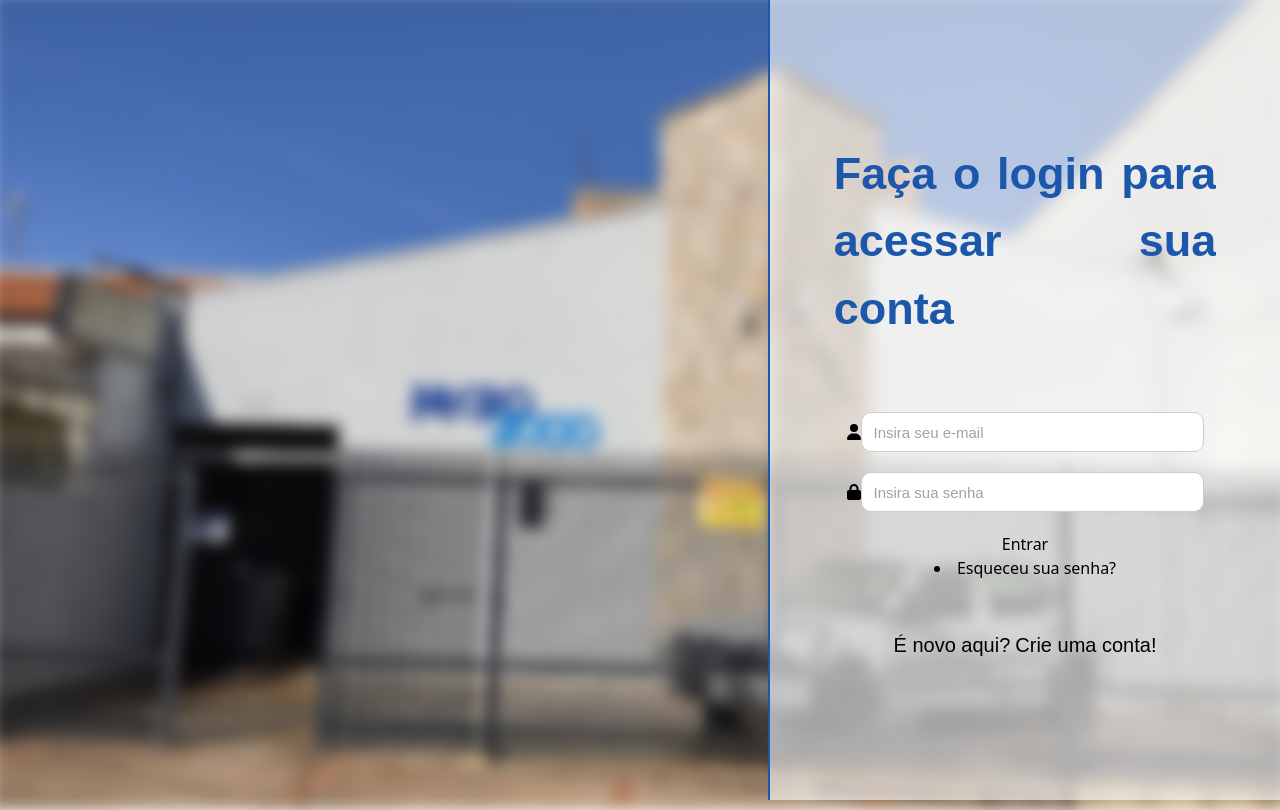
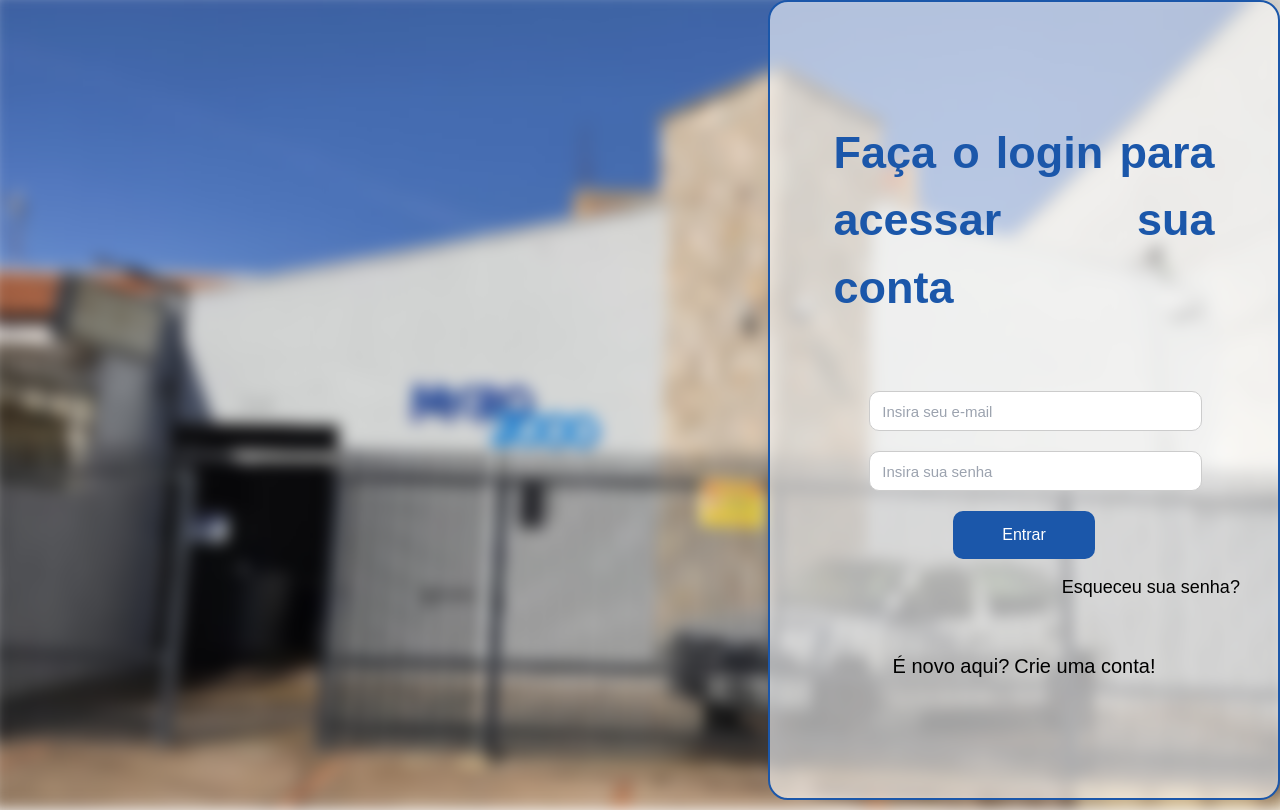
Before and after one commit to hidekizan/ProjetoMicro2000, a React (Create React App) app: page /login in a window 1280 px wide. Built offline with nearby package versions, Linux system fonts and the light colour scheme.

Commit message:
alteracoes

```diff
--- a/package.json
+++ b/package.json
@@ -9,6 +9,8 @@
     "@testing-library/jest-dom": "^6.6.3",
     "@testing-library/react": "^16.3.0",
     "@testing-library/user-event": "^13.5.0",
+    "lucide": "^0.525.0",
+    "lucide-react": "^0.525.0",
     "react": "^19.1.0",
     "react-dom": "^19.1.0",
     "react-router-dom": "^7.6.0",
--- a/src/components/Footer/footer.css
+++ b/src/components/Footer/footer.css
@@ -1,14 +1,18 @@
 .footer-area {
   width: 100%;
-    padding: 48px 40px 32px 131px;
+  padding: 48px 40px 32px 40px;
   display: flex;
   flex-direction: column;
-    border-top: 1px solid black;
+  border-top: 1px solid #ddd;
   margin-top: 60px;
+  background-color: #f9f9f9;
+  font-family: 'Cal Sans', sans-serif;
 }
 
 .footer-content {
   width: 100%;
+  max-width: 1200px;
+  margin: 0 auto;
 }
 
 .footer-row {
@@ -18,8 +22,8 @@
 
 .flex-row {
   display: flex;
-    flex-direction: row;
   flex-wrap: wrap;
+  justify-content: space-between;
 }
 
 .flex-col {
@@ -30,60 +34,45 @@
 .footer-col {
   display: flex;
   flex-direction: column;
-    width: 180px;
-    font-weight: lighter;
+  min-width: 200px;
+  font-weight: 300;
 }
 
 .col-title {
-    font-size: 20px;
-    line-height: 1.41;
-    font-weight: 400;
-    color: #32312d;
-    margin-bottom: 2.4rem;
+  font-size: 22px;
+  font-weight: 600;
+  color: #222;
+  margin-bottom: 20px;
 }
 
 .footer-col ul {
   display: flex;
   flex-direction: column;
-    gap: 12px;
+  gap: 8px;
   list-style: none;
   padding: 0;
   margin: 0;
 }
 
-  .footer-col li {
-    margin-bottom: 20px;
-    list-style-type: none;
+.footer-col li a {
+  font-size: 15px;
+  color: #666;
+  text-decoration: none;
+  transition: color 0.3s;
 }
 
-  .footer-col li a {
-    font-size: 14px;
-    padding: 8px 0;
-    color: #838383;
-    text-decoration: none;
-    display: inline-block;
-  }
-
-  .footer-col a {
-    text-decoration: none;
-    color: black;
-    display: flex;
-  }
-
-  .footer-col i {
-    font-size: 36px;
-    margin-right: 12px;
+.footer-col li a:hover {
+  color: #000;
 }
 
 .separator {
   width: 100%;
   height: 1px;
-    background-color: rgba(0, 0, 0, 0.98);
+  background-color: #ddd;
   margin: 32px 0;
 }
 
 .footer-row.flex-col {
-    display: flex;
   justify-content: center;
   align-items: center;
   text-align: center;
@@ -91,17 +80,19 @@
 
 .footer-meio {
   font-size: 14px;
-    color: #555;
+  color: #777;
   padding-top: 10px;
 }
 
 .endereco-mapa {
-    display: flex;
-    padding-left: 282px;
+  flex: 1;
+  min-width: 300px;
+  margin-top: 24px;
 }
 
 .endereco-mapa iframe {
-    max-width: 100%;
-    height: auto;
+  width: 100%;
+  height: 300px;
   border: 0;
+  border-radius: 8px;
 }
--- a/src/components/Header/header.css
+++ b/src/components/Header/header.css
@@ -6,9 +6,9 @@
 }
 
 .header-container {
-  font-family: 'Inter', 'Segoe UI', Tahoma, Geneva, Verdana, sans-serif;
-  box-shadow: 0 4px 10px rgba(0, 0, 0, 0.1);
-  background-color: #fff;
+  font-family: 'Inter', sans-serif;
+  box-shadow: 0 2px 8px rgba(0, 0, 0, 0.08);
+  background-color: #ffffff;
   position: sticky;
   top: 0;
   z-index: 1000;
@@ -18,12 +18,13 @@
   display: flex;
   justify-content: space-between;
   align-items: center;
-  padding: 15px 30px;
+  padding: 16px 40px;
   flex-wrap: wrap;
+  gap: 20px;
 }
 
 .logo img {
-  width: 180px;
+  width: 160px;
   transition: transform 0.3s ease;
 }
 
@@ -35,11 +36,10 @@
   display: flex;
   flex: 1;
   max-width: 500px;
-  margin: 0 30px;
   border: 1px solid #ccc;
   border-radius: 8px;
+  background-color: #f3f3f3;
   overflow: hidden;
-  background-color: #f9f9f9;
 }
 
 .input-busca {
@@ -48,28 +48,25 @@
 
 .search-key {
   width: 100%;
-  padding: 10px;
+  padding: 12px;
+  font-size: 14px;
+  color: #333;
+  background: transparent;
   border: none;
   outline: none;
-  background: transparent;
-  font-family: 'Inter', sans-serif;
-  font-size: 14px;
-  color: #333;
 }
 
 .bt-search {
-  padding: 10px 16px;
-  background-color: #007BFF;
+  padding: 12px 20px;
+  background-color: #0056b3;
   color: #fff;
+  font-weight: 500;
   cursor: pointer;
-  border: none;
   transition: background-color 0.3s ease;
-  font-family: 'Inter', sans-serif;
-  font-weight: 500;
 }
 
 .bt-search:hover {
-  background-color: #0056b3;
+  background-color: #00408e;
 }
 
 .home-entrar {
@@ -79,65 +76,81 @@
 
 .link-home {
   display: flex;
+  gap: 24px;
   list-style: none;
-  gap: 30px;
+  font-size: 14px;
   font-weight: 500;
-  font-size: 14px;
-  font-family: 'Inter', sans-serif;
 }
 
 .link-home li {
   cursor: pointer;
   padding: 8px 16px;
-  border-radius: 20px;
+  border-radius: 16px;
   transition: all 0.3s ease;
 }
 
 .link-home li:hover {
   background-color: #0056b3;
-  color: white;
+  color: #fff;
 }
 
 .section-2 {
   display: flex;
   justify-content: center;
   background-color: #0056b3;
-  padding: 10px 0;
+  padding: 12px 0;
+  flex-wrap: wrap;
 }
 
 .ul-section {
-  color: white;
+  color: #ffffff;
   font-weight: 600;
-  font-size: 16px;
-  padding: 10px 20px;
+  font-size: 15px;
+  padding: 10px 18px;
+  border-radius: 5px;
   cursor: pointer;
-  border-radius: 5px;
-  transition: background-color 0.3s ease;
-  font-family: 'Inter', sans-serif;
+  transition: all 0.3s ease;
 }
 
 .ul-section:hover {
-  background-color: white;
+  background-color: #ffffff;
   color: #0056b3;
 }
 
 @media (max-width: 768px) {
   .section-1 {
     flex-direction: column;
-    align-items: flex-start;
-    gap: 15px;
+    align-items: stretch;
+    padding: 16px 20px;
+  }
+
+  .logo {
+    display: flex;
+    justify-content: center;
+    width: 100%;
   }
 
   .search-bar {
     width: 100%;
   }
 
+  .home-entrar {
+    justify-content: center;
+    width: 100%;
+  }
+
   .link-home {
-    gap: 20px;
+    justify-content: center;
+    gap: 16px;
+  }
+
+  .section-2 {
+    gap: 8px;
+    padding: 10px;
   }
 
   .ul-section {
     font-size: 14px;
-    padding: 8px 12px;
+    padding: 8px 14px;
   }
 }
--- a/src/pages/Login.jsx
+++ b/src/pages/Login.jsx
@@ -1,35 +1,10 @@
-import React, { useState } from 'react';
-import { useNavigate } from 'react-router-dom';
-import { login } from '../utils/storage';
-import { users } from '../data/users-constants';
-import '../pagescss/Login.css';
-import { FontAwesomeIcon } from '@fortawesome/react-fontawesome';
-import { faUser, faLock } from '@fortawesome/free-solid-svg-icons';
+import React from "react";
+import "../pagescss/Login.css"; // importa seu CSS
 
-function Login() {
-  const [email, setEmail] = useState('');
-  const [senha, setSenha] = useState('');
-  const [error, setError] = useState('');
-  const navigate = useNavigate();
-
-  function handleLogin() {
-    const userFound = users.find(user => user.email === email);
-    if (userFound) {
-      const match = senha === userFound.senha;
-      if (match) {
-        setError('');
-        login(JSON.stringify(userFound));
-        navigate('/painel');
-        return;
-      }
-      setError('Senha inválida');
-      return;
-    }
-    setError('Usuário não encontrado');
-  }
-
+const Login = () => {
   return (
-    <main className="login-main">
+    <div className="body-login">
+      <main>
         <section className="main-section">
           <div className="div-h1">
             <h1 className="texto-h1">
@@ -38,48 +13,47 @@ function Login() {
           </div>
 
           <div className="div-input">
-          <FontAwesomeIcon icon={faUser} />
+            <i className="fa-solid fa-user"></i>
             <input
               type="text"
               placeholder="Insira seu e-mail"
               required
               autoComplete="off"
-            value={email}
-            onChange={(e) => setEmail(e.target.value)}
             />
           </div>
 
           <div className="div-input">
-          <FontAwesomeIcon icon={faLock} />
+            <i className="fa-solid fa-lock"></i>
             <input
-            type="password"
+              type="text"
               placeholder="Insira sua senha"
               required
               autoComplete="off"
-            value={senha}
-            onChange={(e) => setSenha(e.target.value)}
             />
           </div>
 
           <div className="div-input">
-          <button className="btn-entrar" type="button" onClick={handleLogin}>
+            <button className="btn-entrar" type="button">
               Entrar
             </button>
           </div>
 
-        {error && <div className="error-message">{error}</div>}
-
           <div className="senha">
-          <li><a href="#">Esqueceu sua senha?</a></li>
+            <li>
+              <a href="#">Esqueceu sua senha?</a>
+            </li>
           </div>
 
           <div className="conta">
             <div>É novo aqui?</div>
-          <li><a href="#">Crie uma conta!</a></li>
+            <li>
+              <a href="#">Crie uma conta!</a>
+            </li>
           </div>
         </section>
       </main>
+    </div>
   );
-}
+};
 
 export default Login;
--- a/src/pages/Sobre.jsx
+++ /dev/null
@@ -1,10 +0,0 @@
-function Sobre() {
-    return(
-        <div>
-            <h1>Sobre</h1>
-            <p>Esta e a pagina sobre a nossa empresa</p>
-
-        </div>
-    )
-}
-export default Sobre;
--- a/src/pages/Solucoes.jsx
+++ b/src/pages/Solucoes.jsx
@@ -1,4 +1,4 @@
-import { useMemo } from "react";
+
 
 function Solucoes() {
     return(
--- a/src/pagescss/Cadastro.css
+++ b/src/pagescss/Cadastro.css
@@ -1,12 +1,4 @@
-*{
-  margin: 0;
-  padding: 0;
-  border: 0;
-  box-sizing: border-box;
-  overflow: hidden;
-}
-
-body{
+.secao-body {
   width: 100vw;
   height: 100vh;
   display: flex;
@@ -14,7 +6,7 @@ body{
   justify-content: center;
 }
 
-body::before {
+.secao-body::before {
   content: "";
   position: absolute;
   top: -10px;
--- a/src/pagescss/Login.css
+++ b/src/pagescss/Login.css
@@ -0,0 +1,126 @@
+.body-login{
+    width: 100vw;
+    height: 100vh;
+    display: flex;
+    align-items: center;
+    justify-content: center;
+}
+
+.body-login::before {
+    content: "";
+    position: absolute;
+    top: -10px;
+    bottom: -10px;
+    left: -10px;
+    right: -10px;
+    background-image: url('../components/imagens/FACHADA-1.jpg');
+    background-size: cover;
+    background-position: center;
+    filter: blur(8px);
+    z-index: -1;
+}
+
+.main-section{
+    background-color: rgba(255, 255, 255, 0.6);
+    border: 2px solid #1b57aa;
+    display: flex;
+    align-items: center;
+    justify-content: center;
+    border-radius: 20px;
+    width: 500px;
+    height: 600px;
+    flex-direction: column;
+}
+
+.div-h1{
+    display: flex;
+    justify-content: center;
+    align-items: center;
+    color: #1b57aa;
+    width: 75%;
+    margin-bottom: 50px;
+}
+
+.texto-h1{
+    font-size: 45px;
+    font-weight: bold;
+    text-align: center;
+    text-align: justify;
+    font-family: 'Cal Sans', sans-serif;
+}
+
+.div-input{
+    display: flex;
+    justify-content: center;
+    align-items: center;
+    width: 70%;
+    margin-top: 20px;
+}
+
+.div-input input {
+    font-size: 15px;
+    padding: 8px 12px;
+    border: 1px solid #ccc;
+    border-radius: 10px;
+    outline: none;
+    width: 100%;
+    height: 40px;
+    font-family: 'Cal Sans', sans-serif;
+}
+
+i.fa-solid.fa-user{
+    color: black;
+    width: 7%;
+}
+
+i.fa-solid.fa-lock{
+    color: black;
+    width: 7%;
+}
+
+.senha{
+    display: flex;
+    justify-content: right;
+    width: 85%;
+    margin-top: 15px;
+    list-style: none;
+    font-family: 'Cal Sans', sans-serif;
+}
+
+.senha li a{
+    font-size: 18px;
+    text-decoration: none;
+}
+
+.conta{
+    display: flex;
+    justify-content: right;
+    margin-top: 50px;
+    font-size: 20px;
+    font-family: 'Cal Sans', sans-serif;
+}
+
+.conta li{
+    list-style: none;
+    margin-left: 5px;
+}
+
+.conta li a{
+    text-decoration: none;
+}
+
+.btn-entrar {
+    width: 40%;
+    padding: 12px 20px;
+    background-color: #1b57aa;
+    color: white;
+    font-size: 16px;
+    font-family: 'Cal Sans', sans-serif;
+    border-radius: 10px;
+    cursor: pointer;
+    transition: background-color 0.3s ease;
+}
+
+.btn-entrar:hover {
+    background-color: #144a93;
+}
```
Also changed, not shown: src/pages/Cadastro.jsx (+59 -34 lines), src/pagescss/Sobre.css (added), 1 other file (tests, documents, lock files or other folders). Lines whose indentation alone changed are shown as unchanged.
